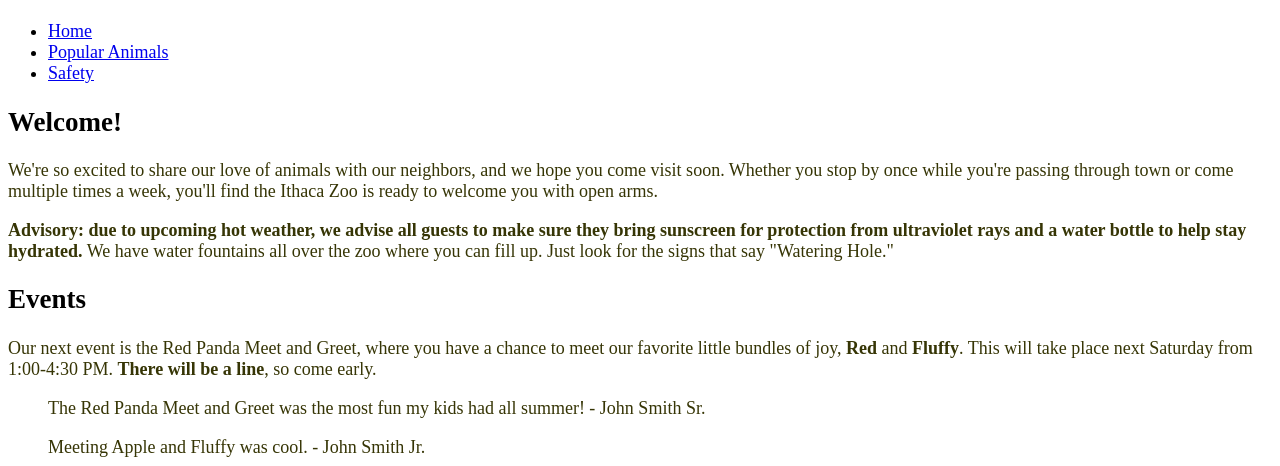
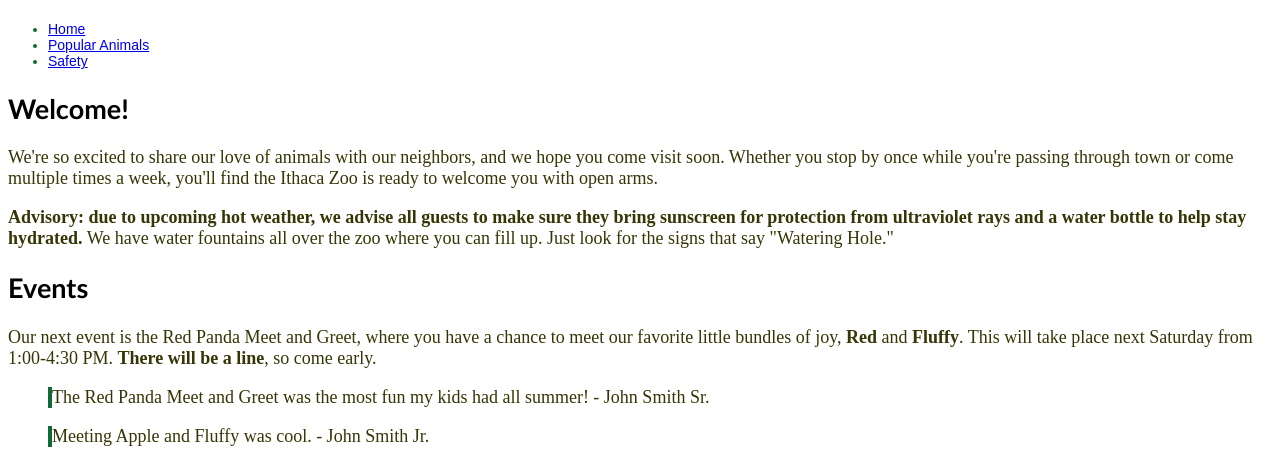
Before and after one commit to ruthic36/activity-css, a plain HTML site: page index.html in a window 1280 px wide. Shown: the part 296-762 px from the top of the page. Drawn offline with Linux system fonts and the light colour scheme.

Commit message:
In-class Activity

```diff
--- a/styles/site.css
+++ b/styles/site.css
@@ -17,3 +17,17 @@
   font-style: normal; /* removes italics */
   font-weight: bold; /* adds bold */
 }
+
+li {
+  color: rgb(15, 106, 53);
+  font-family: sans-serif;
+  font-size: 14px;
+}
+
+blockquote {
+  border-left: .25rem solid rgb(15, 106, 53);
+}
+
+h2 {
+  font-family: 'Gill Sans', 'Gill Sans MT', Calibri, 'Trebuchet MS', sans-serif
+}
```
